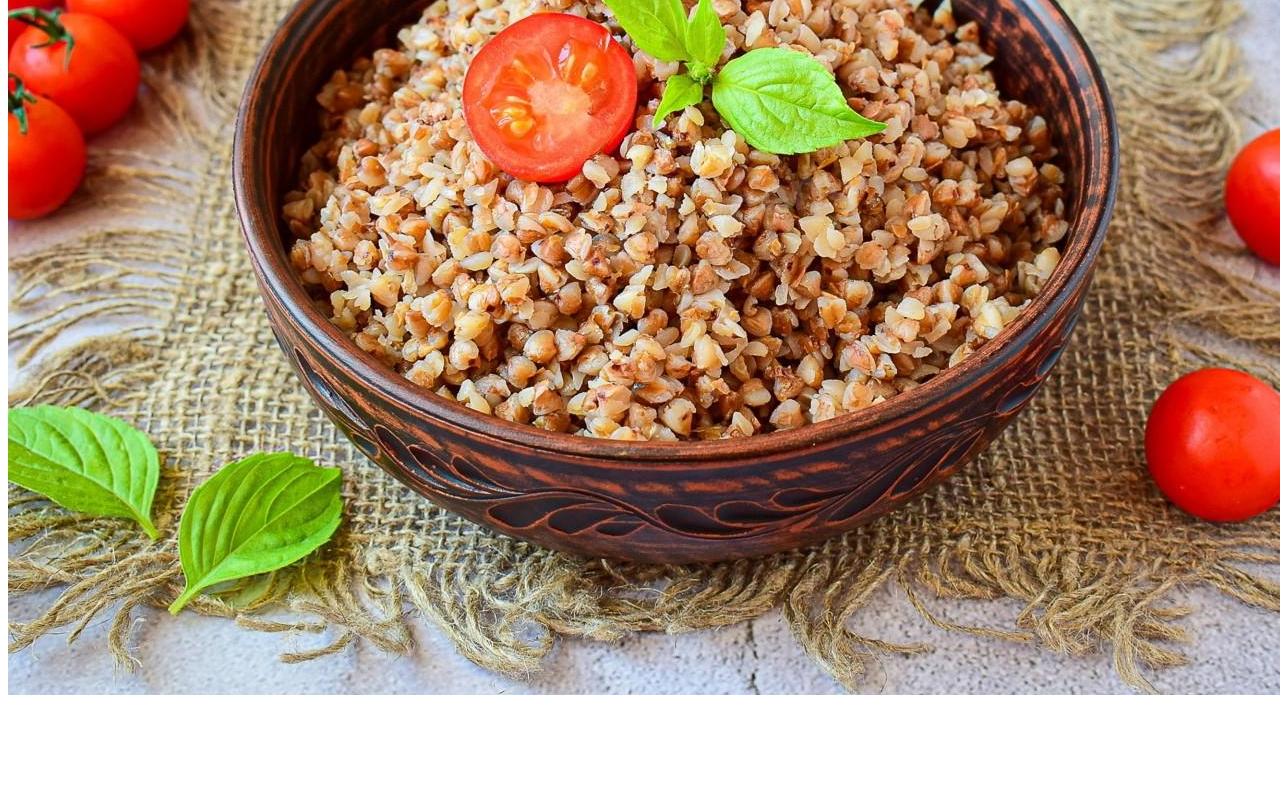
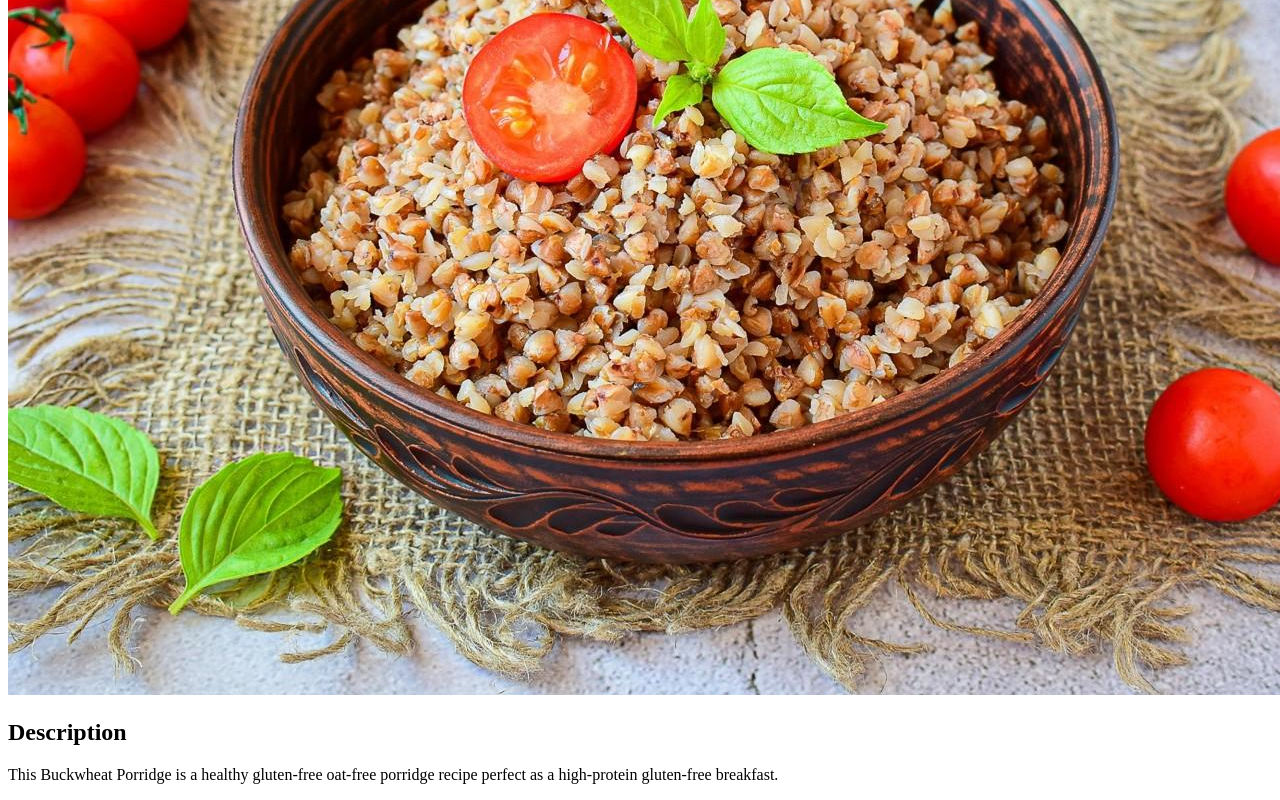
Before and after one commit to herman-morozov/odin-recipes, a plain HTML site: page recipes/buckwheat_porridge.html in a window 1280 px wide. Shown: the part 345-1145 px from the top of the page. Before the commit the page ends 1052 px from the top, so only its background shows below. Drawn offline with Linux system fonts and the light colour scheme.

Commit message:
Add description to the recipes

```diff
--- a/recipes/buckwheat_porridge.html
+++ b/recipes/buckwheat_porridge.html
@@ -9,4 +9,7 @@
 <body>
     <h1>Buckwheat Porridge Recipe</h1>
     <img src="../images/buckwheat_porridge.jpg" alt="Buckwheat Porridge Image">
+
+    <h2>Description</h2>
+    <p>This Buckwheat Porridge is a healthy gluten-free oat-free porridge recipe perfect as a high-protein gluten-free breakfast.</p>
 </html>
```
Also changed, not shown: recipes/lentil_patties.html (+2 -0 lines), recipes/pelmeni.html (+2 -0 lines).
